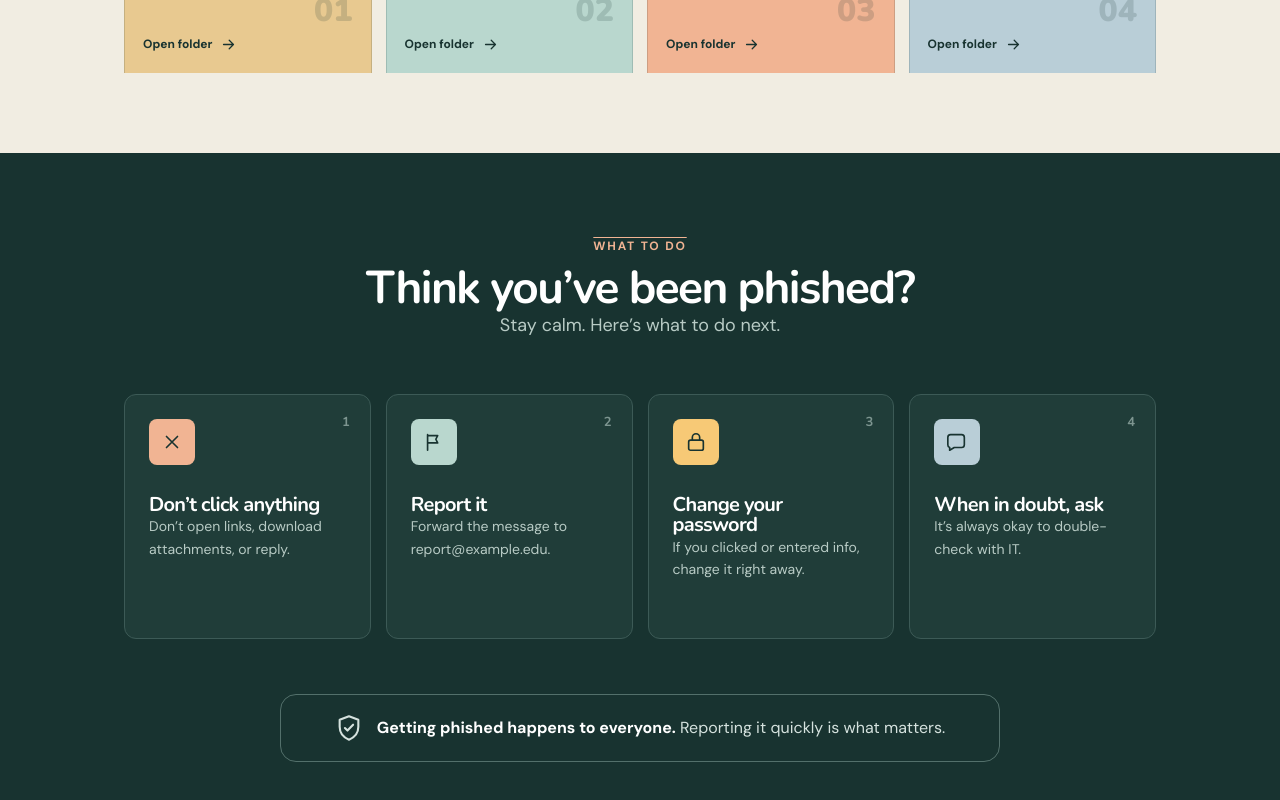
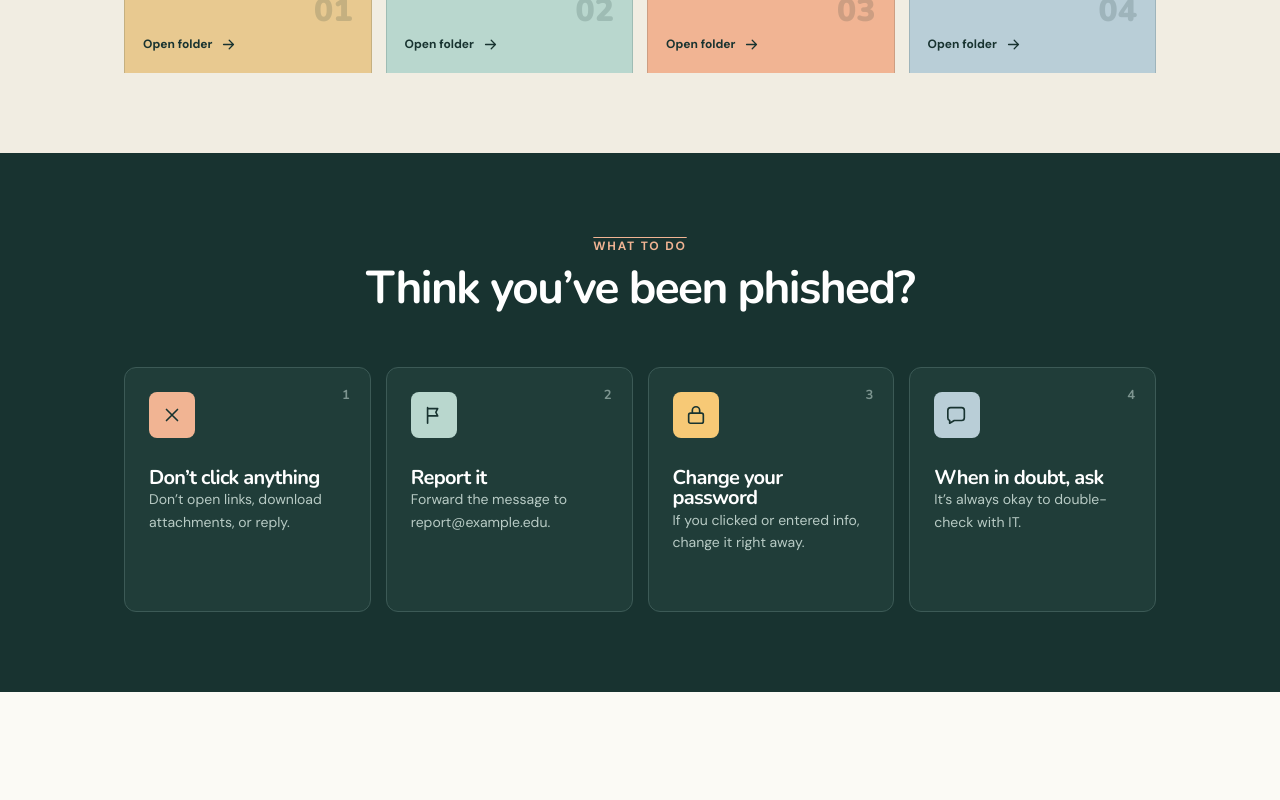
Before and after one commit to Mangossa/PhishingAwarenessWebsite, a React (Vite) app: page / in a window 1280 px wide. Shown: the part 1565-2365 px from the top of the page. After the commit the page ends 2257 px from the top, so only its background shows below. Built offline with nearby package versions, Linux system fonts and the light colour scheme; the HTML template or start-up script is replaced by a standard one.

Commit message:
Remove phishing reassurance section
Removed reassurance paragraph and related content.

```diff
--- a/src/App.tsx
+++ b/src/App.tsx
@@ -408,7 +408,6 @@ function App() {
         <div className="action-heading">
           <span className="overline">What to do</span>
           <h2>Think you’ve been phished?</h2>
-          <p>Stay calm. Here’s what to do next.</p>
         </div>
         <div className="steps">
           {[
@@ -439,13 +438,6 @@ function App() {
             </article>
           ))}
         </div>
-        <div className="reassurance">
-          <Icon name="shield" size={28} />
-          <p>
-            <strong>Getting phished happens to everyone.</strong> Reporting it
-            quickly is what matters.
-          </p>
-        </div>
       </section>
     </main>
   )
```
